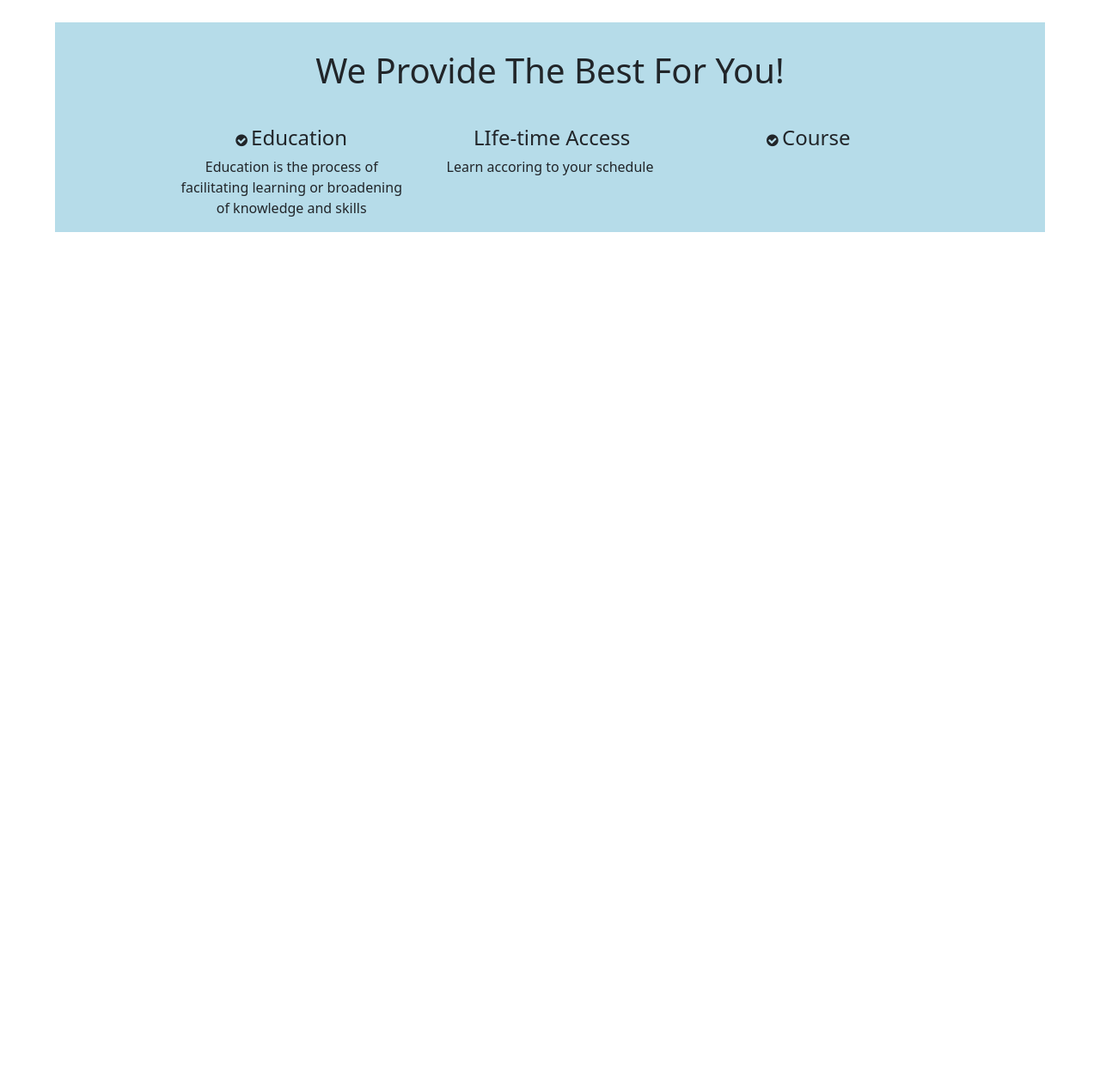
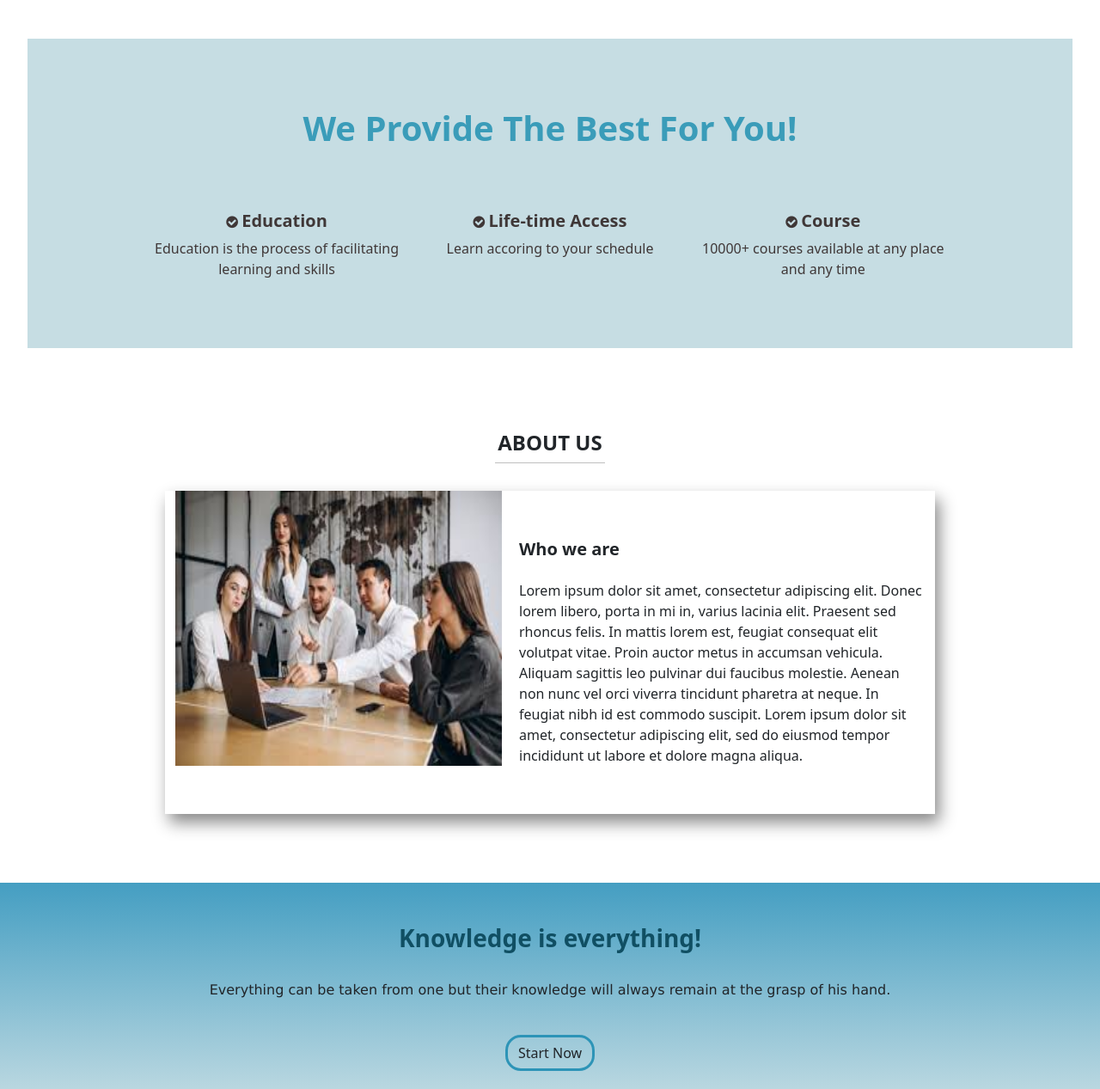
Before and after one commit to Shikha-agarwal/Educational-Site, a plain HTML site: page index.html in a window 1280 px wide. Shown: the part 1151-2418 px from the top of the page at 86% size. Before the commit the page ends 1421 px from the top, so only its background shows below. Drawn offline with nearby package versions, Linux system fonts and the light colour scheme.

Commit message:
modified

```diff
--- a/index.html
+++ b/index.html
@@ -83,7 +83,7 @@
             </li>
         </ul>
             <span class="navbar-text">
-            <button class="signIn btn btn-outline-secondary btn-sm me-2" type="button">
+            <button class="signIn btn btn-sm me-2" type="button">
                 <a class="nav-link" href="#">SignIn</a>
             </button>
             </span>
@@ -94,7 +94,7 @@
 
       <!--Title-->
       <div class="container-fluid con1">
-          <h5 class="welcome">WELCOME TO TECHGIANT</h5>
+          <h5 class="welcome">WELCOME TO TECH<span style="color:rgb(33, 196, 196)">GIANT</span></h5>
           <h1 class="maintitle">IT'S TIME TO LEARN</h1>
       <p class="titlepara">
           Learn how to adapt to the latest trends and technologies to make
@@ -143,60 +143,87 @@
         <div class="row">
           <div class="col-lg-2 col-md-4 col-sm-6 courselogo">
             <img src="./images/html5.png" alt="html_logo" width="70px">
-            <p>HTML</p>
+            <p><h6>HTML</h6></p>
           </div>
           <div class="col-lg-2 col-md-4 col-sm-6 courselogo">
             <img src="./images/java.png" alt="java_logo" width="70px">
-            <p>JAVA</p>
+            <p><h6>JAVA</h6></p>
           </div>
           <div class="col-lg-2 col-md-4 col-sm-6 courselogo">
             <img src="./images/nodejs.png" alt="node_logo" width="70px">
-            <p>NODE JS</p>
+            <p><h6>NODE JS</h6></p>
           </div>
           <div class="col-lg-2 col-md-4 col-sm-6 courselogo">
             <img src="./images/js_logo.png" alt="js_logo" width="70px">
-            <P>JAVASCRIPT</P>
+            <P><h6>JAVASCRIPT</h6></P>
           </div>
           <div class="col-lg-2 col-md-4 col-sm-6 courselogo">
             <img src="./images/python.png" alt="python_logo" width="70px">
-            <P>PYTHON</P>
+            <P><h6>PYTHON</h6></P>
           </div>
           <div class="col-lg-2 col-md-4 col-sm-6 courselogo">
             <img src="./images/reactjs_logo.png" alt="react_logo" width="70px">
-            <P>REACT JS</P>
+            <P><h6>REACT JS</h6></P>
           </div>
         </div>
     </section>
 
-
-
-
-    <div class="container-fluid con2">
+    <!--Features-->
+     <div class="container-fluid con2">
         <h1 class="featureHead">We Provide The Best For You!</h1>
         <div class="row">
-            <div class="col-lg-4">
+            <div class="col-lg-4 features">
                 <i class="fa fa-check-circle"></i>
-                <h4 style="display: inline-block;">Education</h4>
+                <h5 style="display: inline-block; font-weight: bold;">Education</h5>
                 <p>
                     Education is the process of facilitating learning
-                    or broadening of knowledge and skills
+                    and skills
                 </p>
             </div>
-            <div class="col-lg-4">
-                <i class="fa fa-infinity"></i>
-                <h4 style="display: inline-block;">LIfe-time Access</h4>
+            <div class="col-lg-4 features">
+              <i class="fa fa-check-circle"></i>
+                <h5 style="display: inline-block; font-weight: bold;">Life-time Access</h5>
                 <p>
                     Learn accoring to your schedule
                 </p>
             </div>
-            <div class="col-lg-4">
+            <div class="col-lg-4 features">
                 <i class="fa fa-check-circle"></i>
-                <h4 style="display: inline-block;">Course</h4>
+                <h5 style="display: inline-block; font-weight: bold;">Course</h5>
                 <p>
-
+                  10000+ courses available at any place and any time
                 </p>
             </div>
         </div>
      </div>
+
+     <!--About Us-->
+     <section id="About">
+       <h4 class="aboutMain">ABOUT US</h4>
+       <hr>
+       <div class="container-fluid aboutUs">
+        <img class="aboutUsimage" src="./images/about.jpg" alt="office_image">
+        <h5 class="aboutHead">Who we are</h5>
+        <p class="aboutPara">
+          Lorem ipsum dolor sit amet, consectetur adipiscing elit. Donec lorem libero, porta in mi in, varius lacinia elit. Praesent sed rhoncus felis. In mattis lorem est, feugiat consequat elit volutpat vitae. Proin auctor metus in accumsan vehicula. Aliquam sagittis leo pulvinar dui faucibus molestie. Aenean non nunc vel orci viverra tincidunt pharetra at neque. In feugiat nibh id est commodo suscipit.
+          <span class="inneraboutPara">Lorem ipsum dolor sit amet, consectetur adipiscing elit, sed do eiusmod tempor incididunt ut labore et dolore magna aliqua.
+          </span>
+          </p>
+       </div>
+     </section>
+
+     <section id="takeAction">
+       <h3 class="takeActionHead">Knowledge is everything!</h3>
+       <p class="actionPara">
+         Everything can be taken from one but their knowledge will always
+         remain at the grasp of his hand.
+       </p>
+       <button type="button" class="btn startNow">Start Now</button>
+     </section>
+
+     <section id="footer">
+
+     </section>
+     <script src="./index.js" charset="UTF-8"></script>
   </body>
 </html>
--- a/styles.css
+++ b/styles.css
@@ -11,14 +11,15 @@ body {
 .navbar-nav {
   padding-right: 2rem;
 }
-.nav-item {
+.nav-item,
+.signIn {
   font-weight: bold;
   margin: auto 10px auto;
 }
 .signIn {
   padding-right: 5px;
   border-radius: 10px;
-  border: 3px solid grey;
+  border: 3px solid rgba(41, 147, 182, 0.966);
 }
 
 #home {
@@ -56,7 +57,10 @@ body {
   color: white;
   margin: 4rem auto 6rem;
 }
-.login:hover {
+.login:hover,
+.signIn:hover,
+.startNow:hover {
+  color: white;
   background: linear-gradient(rgba(53, 108, 126, 0.966), rgb(181, 221, 235));
 }
 .course1,
@@ -94,20 +98,9 @@ body {
   position: absolute;
   right: 5%;
   top: 81%;
-
 }
 .course2a {
   padding: 15px;
-
-}
-
-.con2 {
-  margin-top: 2.5rem;
-  background-color: rgba(173, 216, 230, 0.884);
-  width: 90%;
-}
-.featureHead {
-  padding: 2rem;
 }
 .tutecourse {
   padding-top: 2rem;
@@ -118,11 +111,68 @@ body {
   font-weight: bold;
   padding-bottom: 15px;
 }
-.row{
-    margin:auto 10% auto 10%;
+.row {
+  margin: auto 10% auto 10%;
 }
-.courselogo{
-    padding-top: 20px;
+.courselogo {
+  padding-top: 20px;
+}
+.courselogo h6 {
+  color: rgb(107, 102, 102);
+}
+.con2 {
+  margin: 3rem auto;
+  background-color: rgba(191, 217, 224, 0.884);
+  width: 95%;
+  padding-top: 3rem;
+  padding-bottom: 3rem;
+}
+.featureHead {
+  padding: 2rem;
+  color: rgb(58, 156, 185);
+  font-weight: bold;
+  padding-bottom: 3rem;
+}
+.features {
+  color: rgb(63, 55, 55);
+  padding: 1rem;
+}
+#About {
+  padding-top: 3rem;
+  padding-bottom: 4rem;
+}
+.aboutMain {
+  font-weight: bold;
+}
+.aboutUs {
+  margin-top: 2rem;
+  width: 70%;
+  box-shadow: 5px 10px 18px #888888;
+}
+.aboutHead {
+  font-weight: bold;
+}
+hr {
+  width: 10%;
+  margin: auto 45%;
+  height: 20px;
+  background-color: black;
+}
+#takeAction {
+  background: linear-gradient(rgb(68, 158, 194), rgba(191, 217, 224, 0.884));
+  padding: 3rem;
+}
+.takeActionHead {
+  color: rgb(16, 79, 99);
+  font-weight: bold;
+}
+.actionPara {
+  font-family: Verdana, Geneva, Tahoma, sans-serif;
+  padding: 1.5rem;
+}
+.startNow {
+  border-radius: 18px;
+  border: 3px solid rgba(41, 147, 182, 0.966);
 }
 
 @media (min-width: 900px) {
@@ -146,6 +196,23 @@ body {
   }
   .imageAlign {
     float: left;
+    padding-right: 15px;
+  }
+  .aboutUsimage {
+    margin-left: 0;
+    float: left;
+    width: 50vh;
+    height: 40vh;
+    padding-right: 20px;
+  }
+  .aboutHead {
+    text-align: left;
+    padding-top: 3.5rem;
+    padding-bottom: 1rem;
+  }
+  .aboutPara {
+    text-align: left;
+    padding-bottom: 3.5rem;
   }
 }
 @media (max-width: 900px) {
@@ -159,4 +226,13 @@ body {
   .course2 {
     display: none;
   }
+  .inneraboutPara {
+    display: none;
+  }
+  .aboutUsimage {
+    padding: 2rem;
+  }
+  .aboutPara {
+    margin: auto 10%;
+  }
 }
```
Also changed, not shown: images/about.jpg (added).
